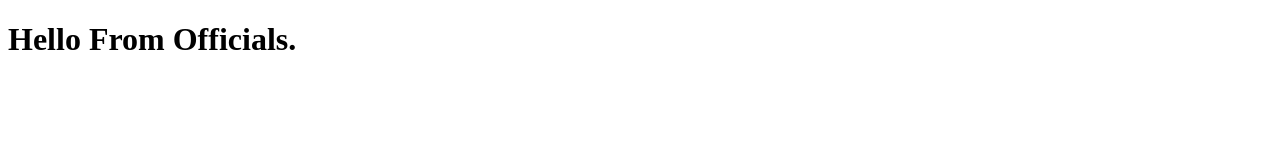
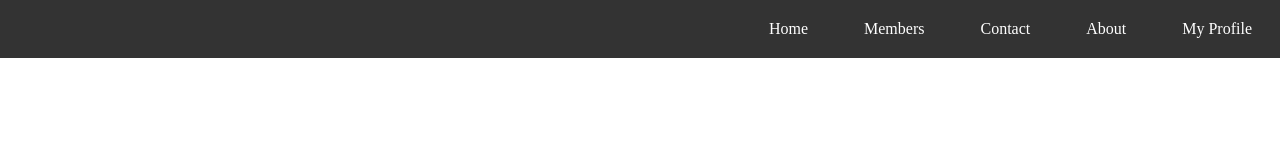
Before and after one commit to suhailteck/suhailteck.github.io, a plain HTML site: page index.html in a window 1280 px wide. Drawn offline with Linux system fonts and the light colour scheme.

Commit message:
favicon update

```diff
--- a/index.html
+++ b/index.html
@@ -8,6 +8,12 @@
     <link rel="stylesheet" href="./style/main.css">
 </head>
 <body>
-    <h1>Hello From Officials.</h1>
+        <ul>
+            <li><a href="#my>My Profile">My Profile</a></li>
+            <li><a href="#about">About</a></li>
+            <li><a href="#contact">Contact</a></li>
+            <li><a href="#member">Members</a></li>
+            <li><a href="#home">Home</a></li>
+        </ul>
 </body>
 </html>
--- a/style/main.css
+++ b/style/main.css
@@ -1,3 +1,29 @@
 *{
     box-sizing: border-box;
 }
+body{
+    padding: 0;
+    margin: 0;
+
+}
+ul{
+    list-style-type: none;
+    padding: 0;
+    margin: 0;
+    overflow: hidden;
+    background-color: #333;
+}
+li{
+    float: right;
+}
+li,a{
+    display: inline-block;
+    color: white;
+    text-align: center;
+    text-decoration: none;
+    padding: 10px 14px;
+}
+li a:hover{
+    background-color: #111;
+    /* font-family: cursive; */
+}
--- /dev/null
+++ b/style/style.css
@@ -0,0 +1,3 @@
+body{
+    background-color: black;
+}
```
Also changed, not shown: assets/favicon.ico.
